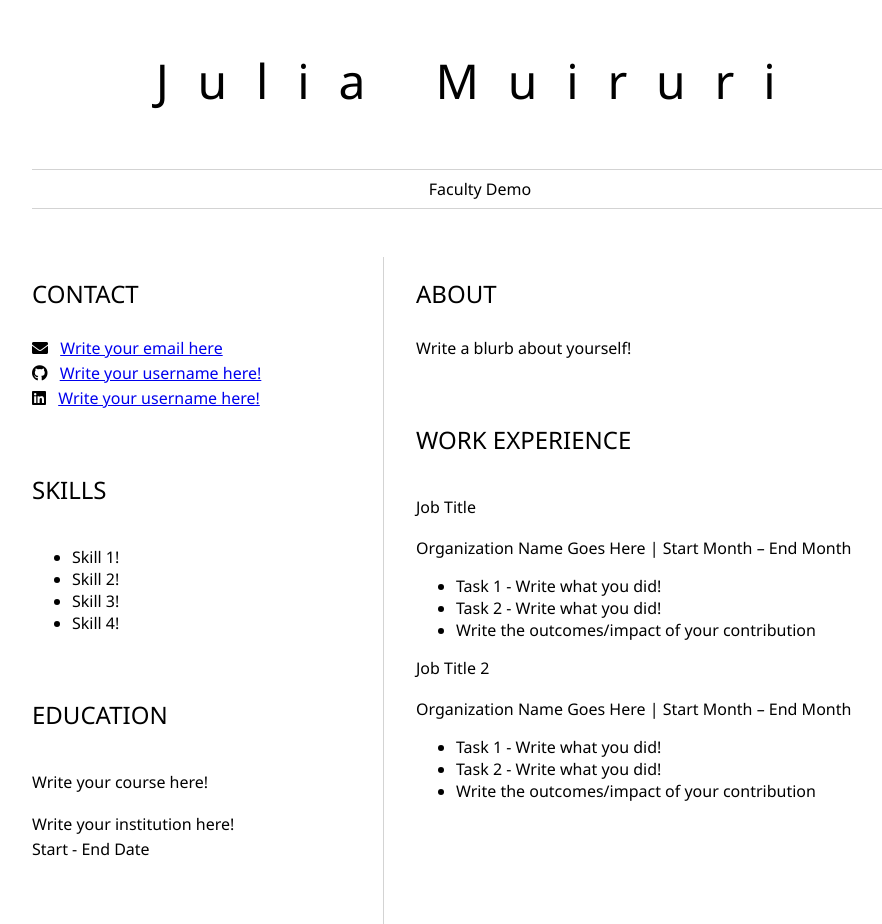
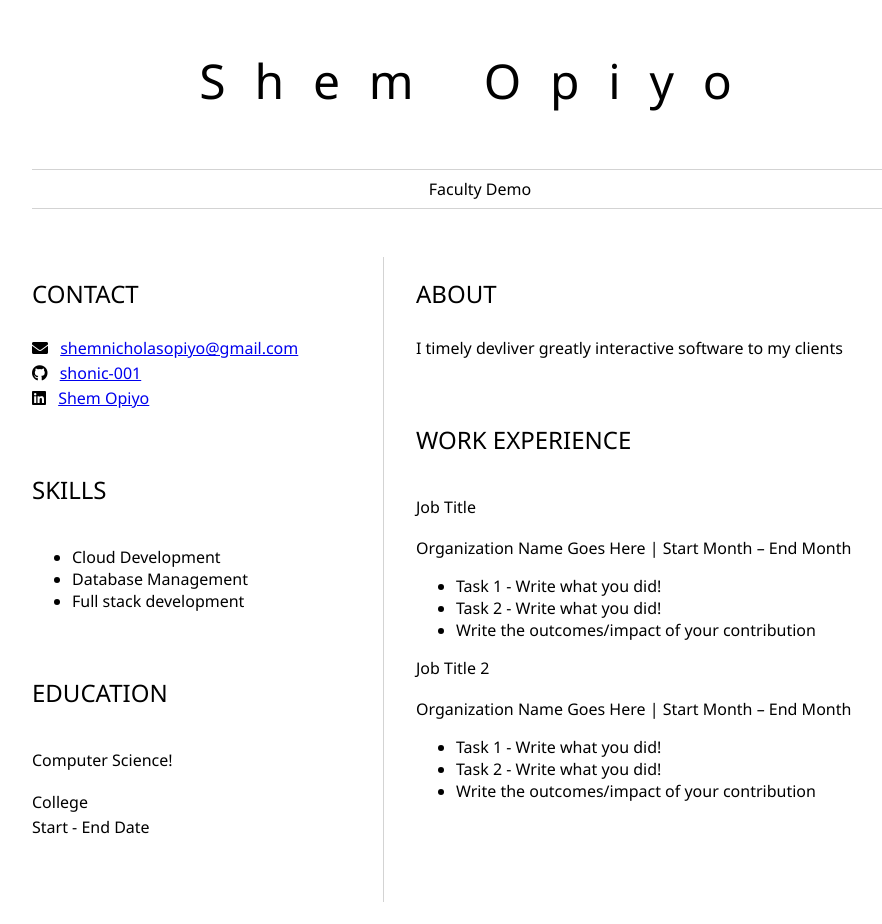
Before and after one commit to shem-opiyo/create-resume, a plain HTML site: page index.html in a window 1280 px wide. Shown: the whole page, without its empty margins (160-1042 px from the left). After the commit the page ends 902 px from the top, so only its background shows below. Drawn offline with Linux system fonts and the light colour scheme.

Commit message:
modified resume name and asic details

```diff
--- a/index.html
+++ b/index.html
@@ -2,13 +2,13 @@
 	<head>
 		<link href="style.css" rel="stylesheet">
         <link rel="stylesheet" href="https://cdnjs.cloudflare.com/ajax/libs/font-awesome/5.15.4/css/all.min.css">
-        <title>Julia Muiruri</title>
+        <title>Shem Opiyo</title>
 	</head>
 
 	<body>
 		<header id="header">
 			<!-- resume header with your name and title -->
-			<h1>Julia Muiruri</h1>
+			<h1>Shem Opiyo</h1>
 			<hr>
 			Faculty Demo
 			<hr>
@@ -20,33 +20,32 @@
 					<!-- contact info including social media -->
                     <p>
                         <i class="fa fa-envelope" aria-hidden="true"></i>
-                        <a href="mailto:username@domain.top-level domain">Write your email here</a>
+                        <a href="mailto:username@domain.top-level domain">shemnicholasopiyo@gmail.com</a>
                     </p>
                     <p>
                         <i class="fab fa-github" aria-hidden="true"></i>
-                        <a href="github.com/yourGitHubUsername">Write your username here!</a>
+                        <a href="github.com/yourGitHubUsername">shonic-001</a>
                     </p>
                     <p>
                         <i class="fab fa-linkedin" aria-hidden="true"></i>
-                        <a href="linkedin.com/yourLinkedInUsername">Write your username here!</a>
+                        <a href="linkedin.com/yourLinkedInUsername">Shem Opiyo</a>
                     </p>
 				</section>
 				<section>
 					<h2>SKILLS</h2>
 					<!-- your skills -->
                     <ul>
-                        <li>Skill 1!</li>
-                        <li>Skill 2!</li>
-                        <li>Skill 3!</li>
-                        <li>Skill 4!</li>
+                        <li>Cloud Development</li>
+                        <li>Database Management</li>
+                        <li>Full stack development</li>
                     </ul>
 				</section>
 				<section>
 					<h2>EDUCATION</h2>
 					<!-- your education -->
-                    <h3>Write your course here!</h3>
+                    <h3>Computer Science!</h3>
                     <p>
-                        Write your institution here!
+                        College
                     </p>
                     <p>
                         Start - End Date
@@ -57,7 +56,7 @@
 				<section>
 					<h2>ABOUT</h2>
 					<!-- about you -->
-                    <p>Write a blurb about yourself!</p>
+                    <p>I timely devliver greatly interactive software to my clients</p>
 				</section>
 				<section>
 					<h2>WORK EXPERIENCE</h2>
```
